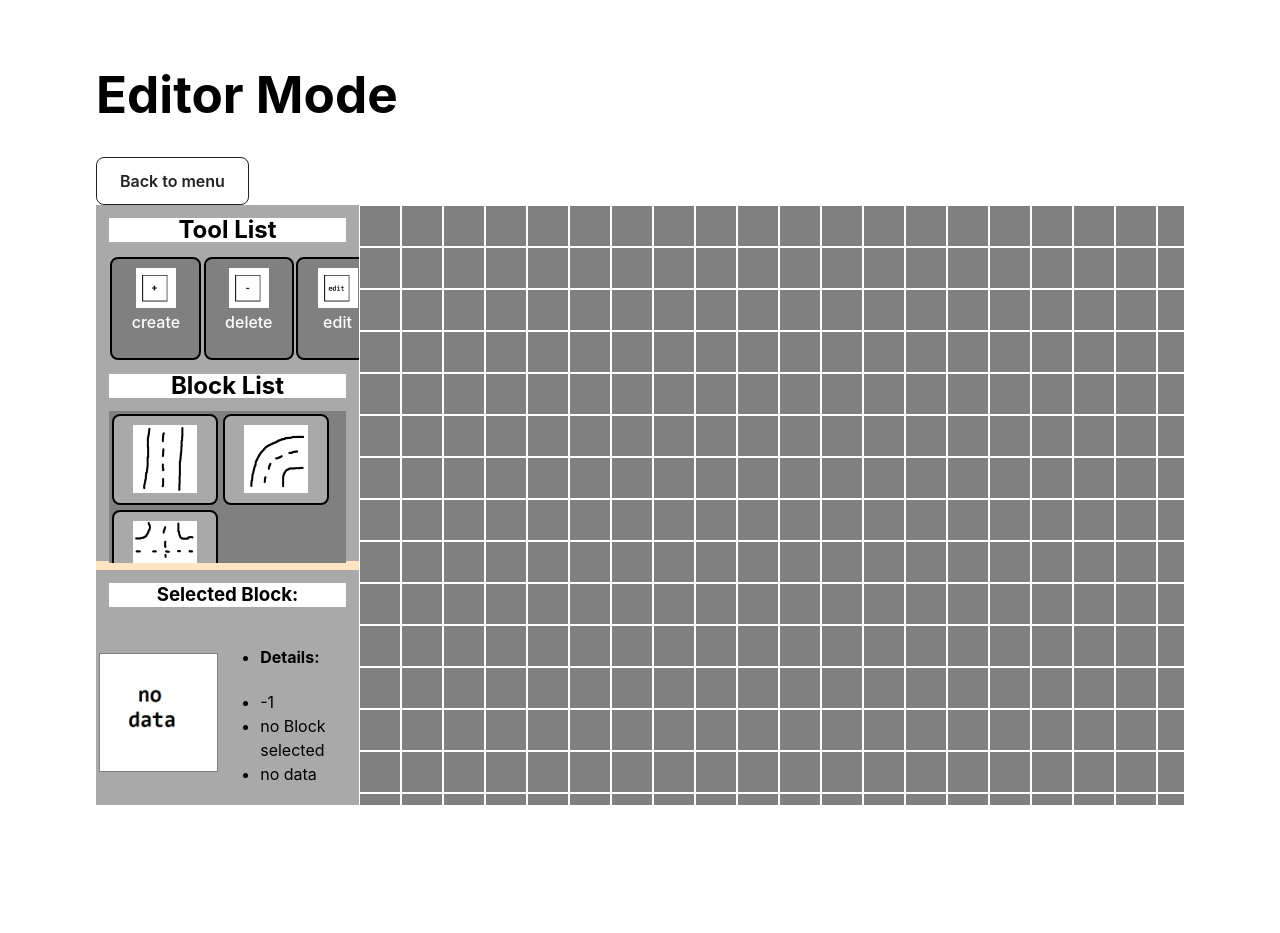
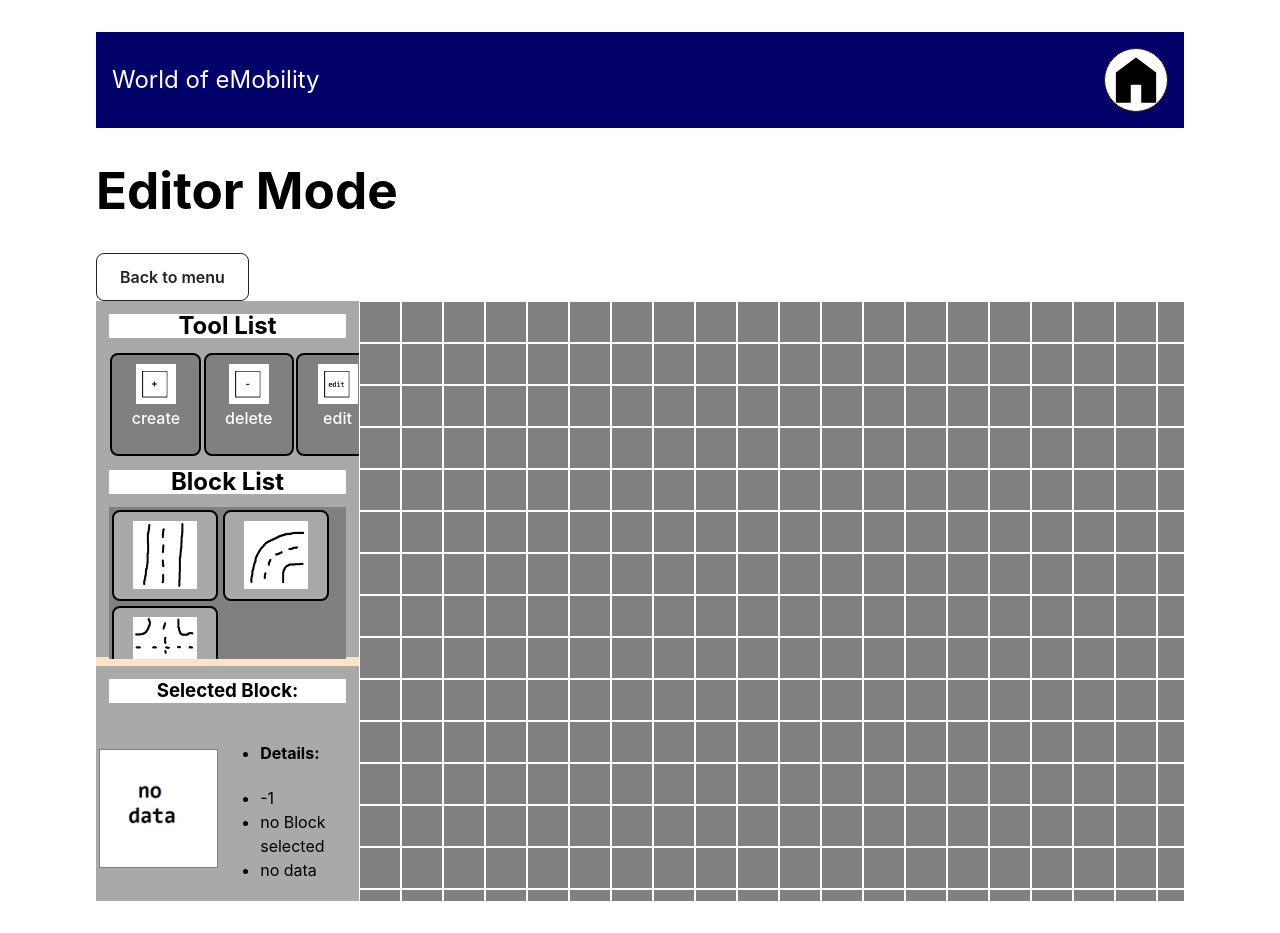
Before and after one commit to yannickMessinger/SoftwareTechnikProjekt_frontend, a Vue app: page /editor in a window 1280 px wide. Before the commit the page ends 837 px from the top, so only its background shows below. Built offline with nearby package versions, Linux system fonts and the light colour scheme.

Commit message:
Adds header component and home icon

```diff
--- /dev/null
+++ b/src/components/Header.vue
@@ -0,0 +1,35 @@
+<template>
+    <div class="header">
+        <span>World of eMobility</span>
+        <PrimButton id="home" display="" :btn_click="() => {router.push('/')}"></PrimButton>
+    </div>
+</template>
+
+<script setup lang="ts">
+    import PrimButton from './PrimButton.vue';
+    import router from '../router/router';
+
+</script>
+
+<style>
+    .header {
+        display: flex;
+        background-color: #03006A;
+        justify-content: space-between;
+        align-items: center;
+        padding: 1em;
+    }
+    span{
+        color: white;
+        font-size: 1.5em;
+    }
+    #home{
+        border-radius: 50%;
+        width: 4em;
+        height: 4em;
+        background-color: white;
+        background-size: cover;
+        background-position: center;
+        background-image: url("../assets/Icons/Home.svg");
+    }
+</style>
--- a/src/views/EditorView.vue
+++ b/src/views/EditorView.vue
@@ -1,4 +1,5 @@
 <template>
+    <Header></Header>
     <h1 class="title">Editor Mode</h1>
     <PrimButton display="Back to menu" :btn_click="backToMenu"></PrimButton>
 
@@ -29,6 +30,7 @@
     import ListBlocksComponent from '../components/streetplaner/ListBlocksComponent.vue'
     import SelectedBlockComponent from '../components/streetplaner/SelectedBlockComponent.vue'
     import StreetGrid from '../components/streetplaner/StreetGrid.vue'
+    import Header from '../components/Header.vue'
 
     function backToMenu(){
         router.push('/')
```
Also changed, not shown: src/assets/Icons/Home.svg (added).
